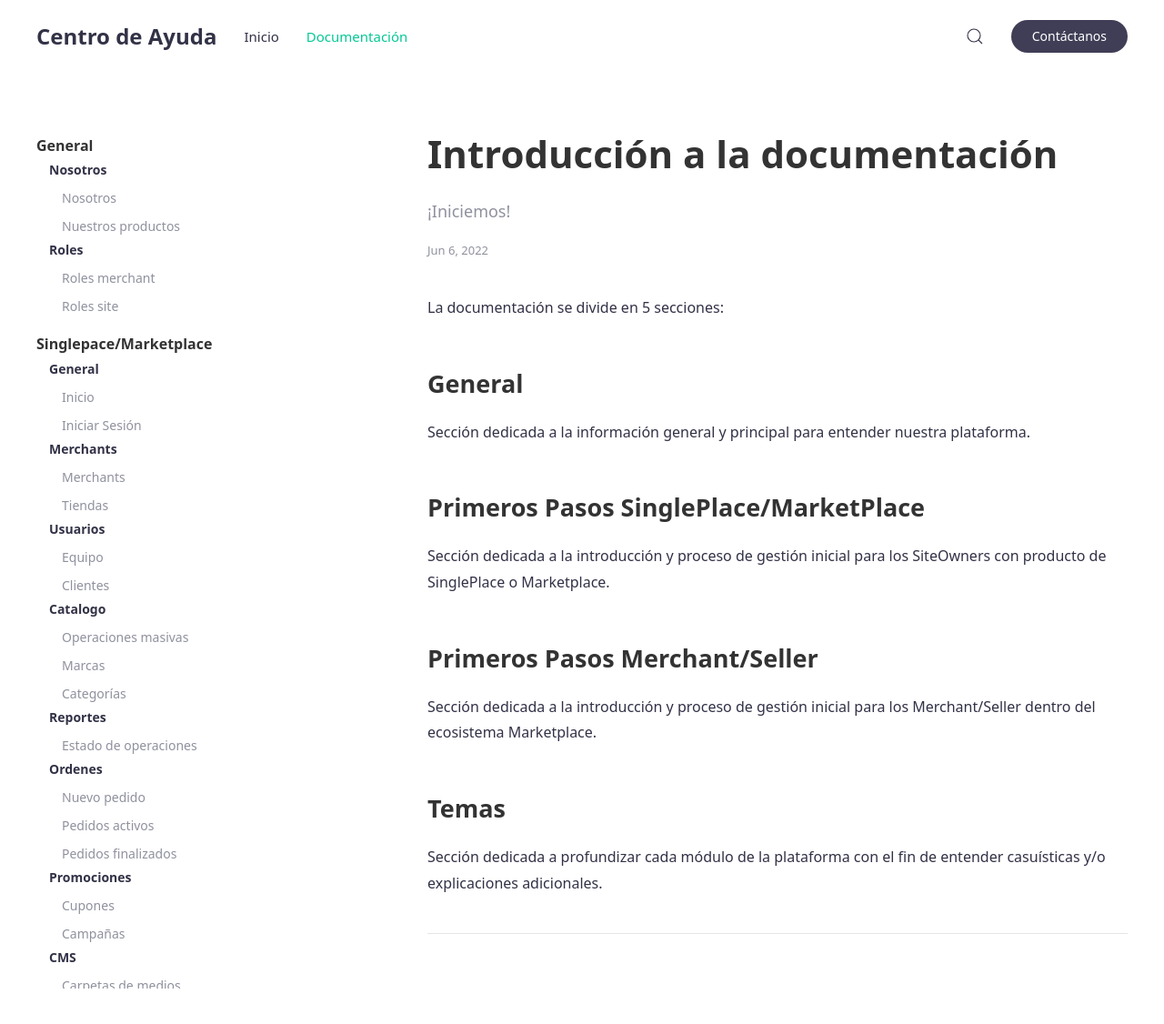
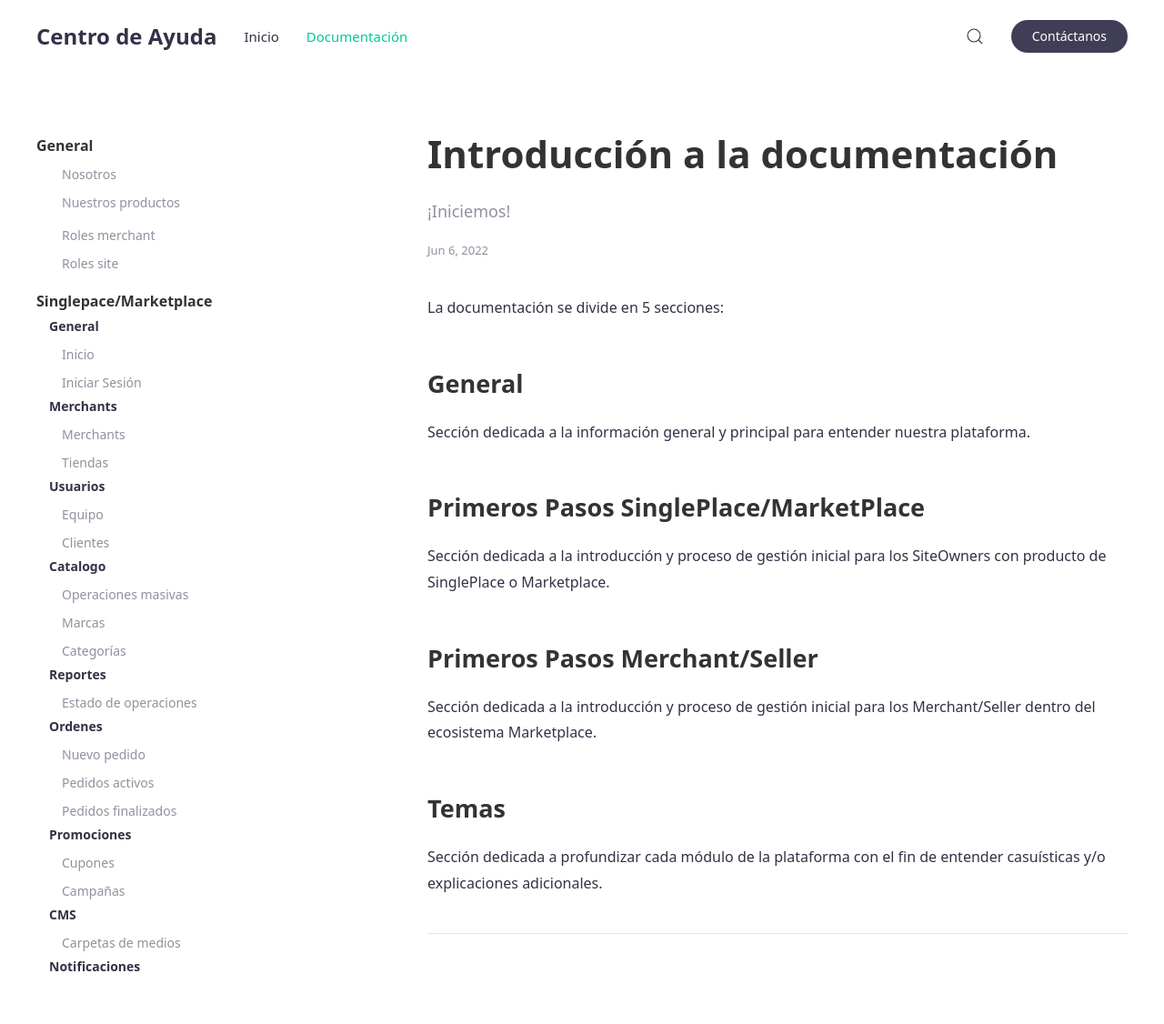
Before and after one commit to jztechpe/docshelp-old, a Jekyll site: the page built from docs/_docs/intro.md, in a window 1280 px wide and 1157 px high. Shown: the top 1126 px of the window at 91% size. Built offline with Jekyll 4.4.1, drawn with Linux system fonts in a browser that asks for light colours.

Commit message:
FINISHED MENU

```diff
--- a/docs/_data/navigation_docs.yml
+++ b/docs/_data/navigation_docs.yml
@@ -1,10 +1,10 @@
 - title: General
   subtitles:
-    - subtitle: Nosotros
+    - subtitle:
       docs:
         - general/nosotros
         - general/nuestros-productos
-    - subtitle: Roles
+    - subtitle:
       docs:
         - general/roles-merchant
         - general/roles-site
```
